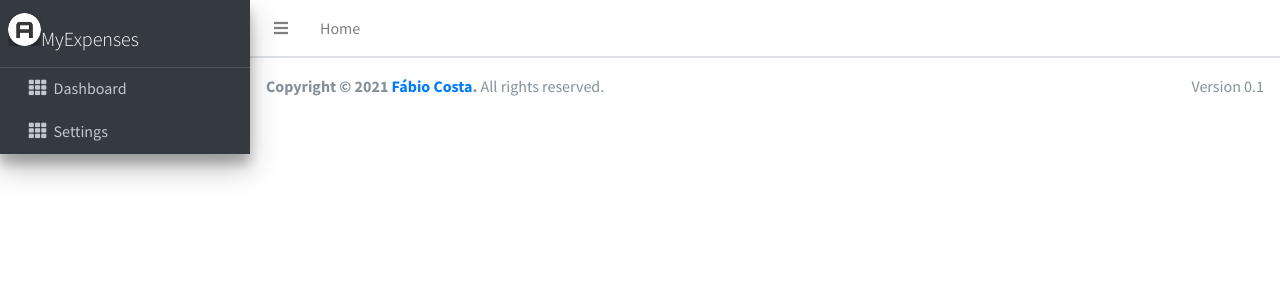
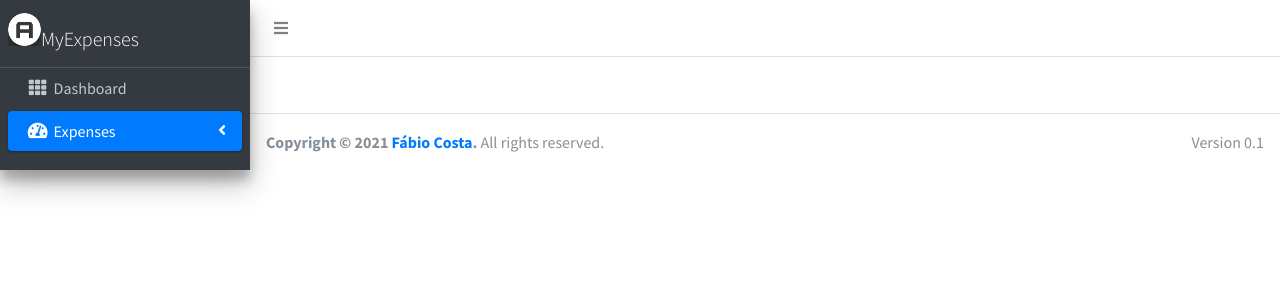
Before and after one commit to fabiocosta89/MyExpenses, a Next.js app: page / in a window 1280 px wide. Shown: the top 300 px of the page. Built offline with nearby package versions, Linux system fonts and the light colour scheme.

Commit message:
Refactor sidebar;

```diff
--- a/components/main-sidebar/index.jsx
+++ b/components/main-sidebar/index.jsx
@@ -2,6 +2,9 @@ import React from 'react';
 
 import BrandLogo from './brand-logo';
 import Sidebar from './sidebar';
+import SideMenu from './sidebar/side-menu';
+import SideMenuItem from './sidebar/side-menu/side-menu-item';
+import SideMenuItemExpand from './sidebar/side-menu/side-menu-item-expand';
 
 const MainSideBar = () => {
     return (
@@ -9,9 +12,14 @@ const MainSideBar = () => {
             {/* Brand logo */}
             <BrandLogo />
             {/* Sidebar */}
-            <Sidebar />
-            {/* Main Footer */}
-
+            <Sidebar>
+                <SideMenu>
+                    <SideMenuItem href="/" name="Dashboard" icon="fas fa-th"/>
+                    <SideMenuItemExpand href="/expenses" name="Expenses">
+                        <SideMenuItem href="/expenses" name="Board" icon="far fa-circle"/>
+                    </SideMenuItemExpand>
+                </SideMenu>
+            </Sidebar>
         </aside>
     );
 };
--- a/components/main-sidebar/sidebar/index.jsx
+++ b/components/main-sidebar/sidebar/index.jsx
@@ -1,12 +1,9 @@
 import React from 'react';
 
-import SideMenu from './side-menu';
-
-const Sidebar = () => {
+const Sidebar = ({children}) => {
     return (
         <div className="sidebar">
-            {/* Sidebar Menu */}
-            <SideMenu />
+            {children}
         </div>
     );
 };
--- a/components/main-sidebar/sidebar/side-menu/index.jsx
+++ b/components/main-sidebar/sidebar/side-menu/index.jsx
@@ -1,15 +1,12 @@
 import React from 'react';
 
-import SideMenuItem from './side-menu-item';
-
-const SideMenu = () => {
+const SideMenu = ({children}) => {
     return (
         <ul className="nav nav-pills nav-sidebar flex-column"
             data-widget="treeview"
             role="menu"
             data-accordion="false">
-                <SideMenuItem href="/" name="Dashboard"/>
-                <SideMenuItem href="/" name="Settings"/>
+                {children}
         </ul>
     );
 };
--- /dev/null
+++ b/components/main-sidebar/sidebar/side-menu/side-menu-item-expand/index.jsx
@@ -0,0 +1,23 @@
+import React from "react";
+import Link from 'next/link';
+
+const SideMenuItemExpand = ({href, name, children}) => {
+    return (
+        <li className="nav-item">
+            <Link href={href}>
+                <a className="nav-link active">
+                    <i className="nav-icon fas fa-tachometer-alt"></i>
+                    <p>
+                        {name}
+                        <i className="right fas fa-angle-left"></i>
+                    </p>
+                </a>
+            </Link>
+            <ul className="nav nav-treeview">
+                {children}
+            </ul>
+        </li>
+    );
+}
+
+export default SideMenuItemExpand;
--- a/components/main-sidebar/sidebar/side-menu/side-menu-item/index.jsx
+++ b/components/main-sidebar/sidebar/side-menu/side-menu-item/index.jsx
@@ -1,12 +1,14 @@
 import React from 'react';
 import Link from 'next/link';
 
-const SideMenuItem = ({href, name}) => {
+const SideMenuItem = ({href, name, icon}) => {
+    const cName = "nav-icon " + icon;
+
     return (
         <li className="nav-item">
             <Link href={href}>
                 <a className="nav-link">
-                    <i className="nav-icon fas fa-th"></i>
+                    <i className={cName}></i>
                     <p>{name}</p>
                 </a>
             </Link>
--- a/components/navbar/left-navbar-links/index.jsx
+++ b/components/navbar/left-navbar-links/index.jsx
@@ -1,5 +1,4 @@
 import React from 'react';
-import Link from 'next/link'
 
 const LeftNavbarLinks = () => {
     return (
@@ -7,11 +6,6 @@ const LeftNavbarLinks = () => {
             <li className="nav-item">
                 <a className="nav-link" data-widget="pushmenu" href="#" role="button"><i className="fas fa-bars"></i></a>
             </li>
-            <li className="nav-item d-none d-sm-inline-block">
-                <Link href="/">
-                    <a className="nav-link">Home</a>
-                </Link>
-            </li>
         </ul>
     );
 };
--- a/pages/_document.js
+++ b/pages/_document.js
@@ -13,7 +13,7 @@ class MyDocument extends Document {
         <Head>
           {/* Google Font: Source Sans Pro */}
           <link
-            href="https://fonts.googleapis.com/css?family=Source+Sans+Pro:300,400,400i,700&display=optional"
+            href="https://fonts.googleapis.com/css?family=Source+Sans+Pro:300,400,400i,700&display=fallback"
             rel="stylesheet"
           />
         </Head>
--- a/pages/index.jsx
+++ b/pages/index.jsx
@@ -8,6 +8,7 @@ const Dashboard = () => {
                 <title>MyExpenses</title>
                 <link rel="icon" href="/favicon.ico" />
             </Head>
+            <h1>Dashboard</h1>
         </>
     );
 }
```
Also changed, not shown: pages/expenses/index.jsx (added, +11 -0 lines).
